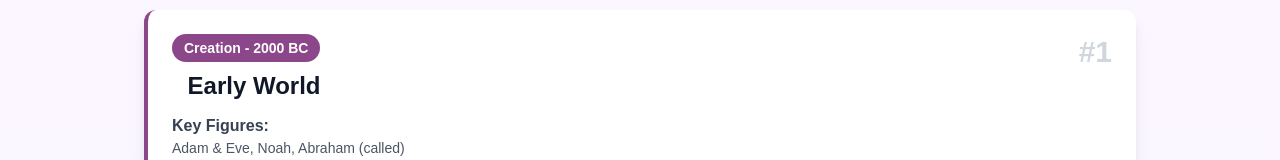
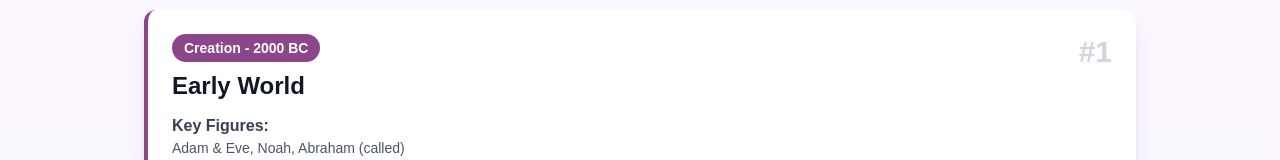
Before and after one commit to djcastelino/viasancta, a Next.js app: page /biblical-timeline in a window 1280 px wide. Shown: the part 462-622 px from the top of the page. Built offline with nearby package versions, Linux system fonts and the light colour scheme.

Commit message:
📖 Fix Biblical Timeline era heading alignment
Ensure all period headings are left-aligned consistently.

Co-Authored-By: Claude Sonnet 4.5 <noreply@anthropic.com>

```diff
--- a/app/biblical-timeline/BiblicalTimelineClient.tsx
+++ b/app/biblical-timeline/BiblicalTimelineClient.tsx
@@ -244,7 +244,7 @@ export default function BiblicalTimelineClient() {
                            style={{ backgroundColor: period.color }}>
                         {period.timeframe}
                       </div>
-                      <h3 className="text-2xl font-bold text-gray-900">{period.name}</h3>
+                      <h3 className="text-2xl font-bold text-gray-900 text-left">{period.name}</h3>
                     </div>
                     <div className="text-3xl font-bold text-gray-300">#{period.id}</div>
                   </div>
```
